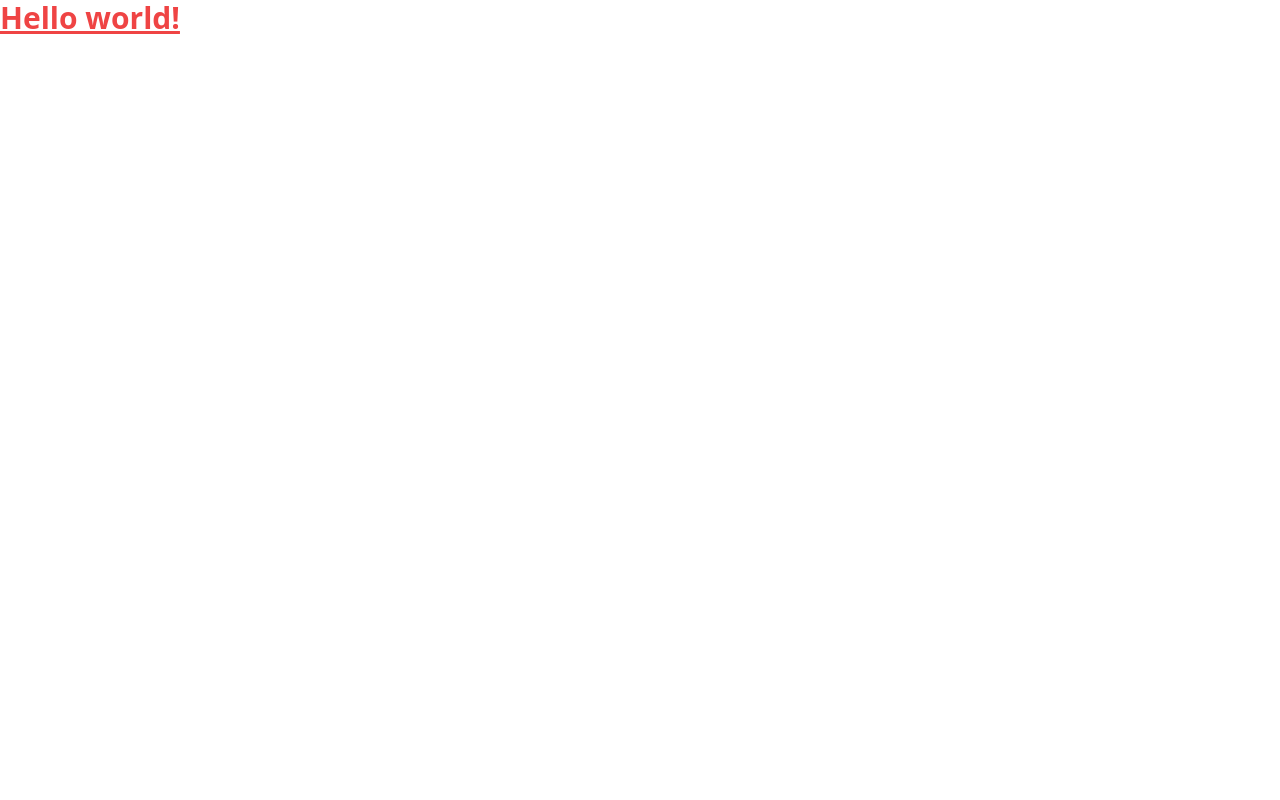
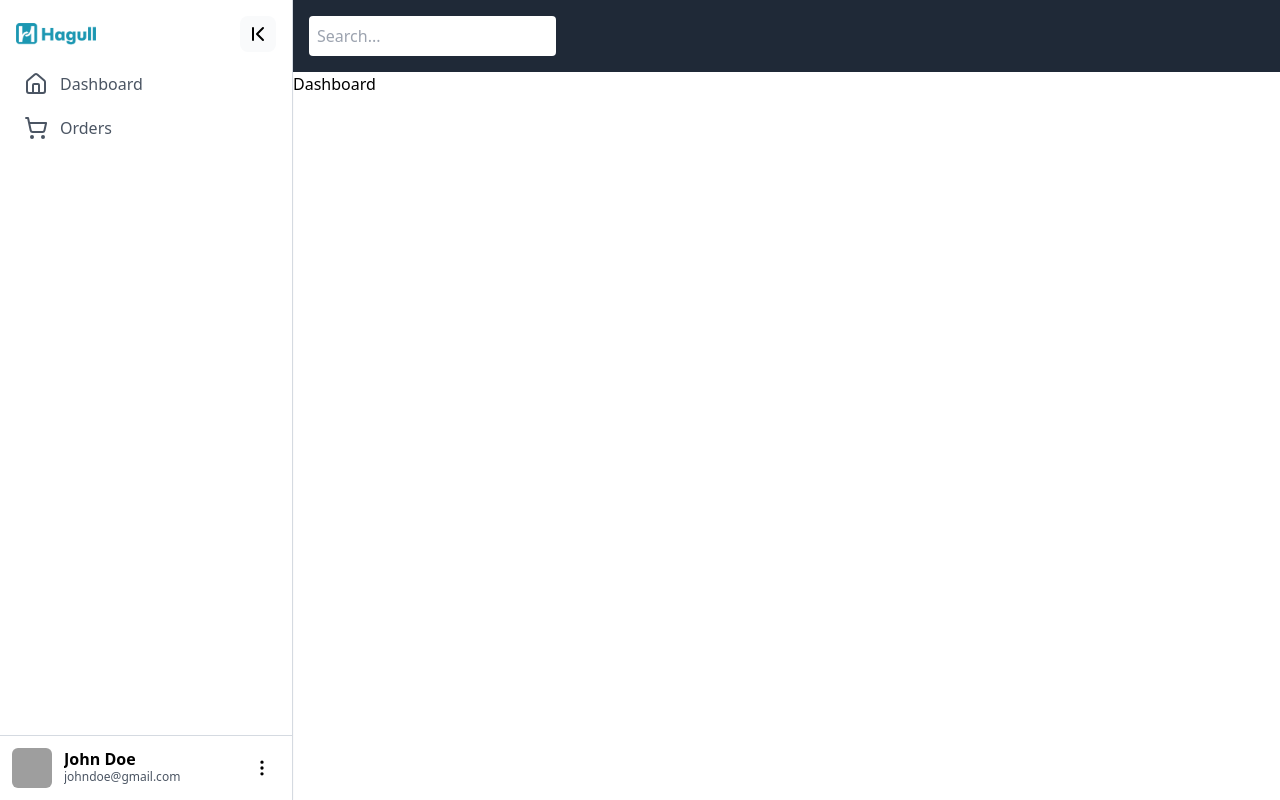
Before and after one commit to Onyedikachi123/hagull-dashboard2, a React (Vite) app: page / in a window 1280 px wide. Built offline with nearby package versions, Linux system fonts and the light colour scheme; grey boxes are pictures that could not be loaded.

Commit message:
added sidebar and navabr but not done

```diff
--- a/package.json
+++ b/package.json
@@ -10,8 +10,10 @@
     "preview": "vite preview"
   },
   "dependencies": {
+    "lucide-react": "^0.350.0",
     "react": "^18.2.0",
-    "react-dom": "^18.2.0"
+    "react-dom": "^18.2.0",
+    "react-router-dom": "^6.22.2"
   },
   "devDependencies": {
     "@types/react": "^18.2.56",
--- a/src/App.jsx
+++ b/src/App.jsx
@@ -1,11 +1,29 @@
+import { Route, BrowserRouter as Router, Routes } from "react-router-dom";
+import Sidebar from './components/Sidebar';
+import Navbar from './components/Navbar';
+import Dashboard from './pages/Dashboard';
+import Orders from './pages/Orders';
+import SidebarItem from './components/SidebarItem';
+import { Home as HomeIcon, ShoppingCart as OrdersIcon } from 'lucide-react';
 
-
-const App = () => {
+function App() {
   return (
-    <div>
-      <h1 className="text-3xl font-bold underline text-red-500">Hello world!</h1>
-    </div>
+    <Router>
+      <main className="flex">
+      <Sidebar>
+          <SidebarItem icon={<HomeIcon />} text="Dashboard" to="/" />
+          <SidebarItem icon={<OrdersIcon />} text="Orders" to="/orders" />
+        </Sidebar>
+        <div className="flex-1">
+          <Navbar />
+          <Routes>
+            <Route path="/" element={<Dashboard />} />
+            <Route path="/orders" element={<Orders />} />
+          </Routes>
+        </div>
+      </main>
+    </Router>
   );
-};
+}
 
 export default App;
--- /dev/null
+++ b/src/components/Navbar.jsx
@@ -0,0 +1,17 @@
+const Navbar = () => {
+    return (
+      <nav className="bg-gray-800 text-white p-4">
+        <div className="container mx-auto flex justify-between items-center">
+          <div>
+            <input
+              type="text"
+              placeholder="Search..."
+              className="rounded p-2"
+            />
+          </div>
+        </div>
+      </nav>
+    );
+  };
+
+  export default Navbar;
--- /dev/null
+++ b/src/components/Sidebar.jsx
@@ -0,0 +1,54 @@
+import { useState, createContext } from "react";
+import { MoreVertical, ChevronFirst, ChevronLast } from "lucide-react";
+import logo from "../assets/logo.png";
+
+export const SidebarContext = createContext();
+
+const Sidebar = ({ children }) => {
+  const [expanded, setExpanded] = useState(true);
+
+  return (
+    <aside className="h-screen">
+      <nav className="h-full flex flex-col bg-white border-r shadow-sm">
+        <div className="p-4 pb-2 flex justify-between items-center">
+          <img
+            src={logo}
+            className={`overflow-hidden transition-all ${
+              expanded ? "w-20" : "w-0"
+            }`}
+            alt=""
+          />
+          <button
+            onClick={() => setExpanded((curr) => !curr)}
+            className="p-1.5 rounded-lg bg-gray-50 hover:bg-gray-100"
+          >
+            {expanded ? <ChevronFirst /> : <ChevronLast />}
+          </button>
+        </div>
+        <SidebarContext.Provider value={{ expanded }}>
+          <ul className="flex-1 px-3">{children}</ul>
+        </SidebarContext.Provider>
+        <div className="border-t flex p-3">
+          <img
+            src="https://ui-avatars.com/api/?background=c7d2fe&color=3730a3&bold=true"
+            alt=""
+            className="w-10 h-10 rounded-md"
+          />
+          <div
+            className={`flex justify-between items-center overflow-hidden transition-all ${
+              expanded ? "w-52 ml-3" : "w-0"
+            }`}
+          >
+            <div className="leading-4">
+              <h4 className="font-semibold">John Doe</h4>
+              <span className="text-xs text-gray-600">johndoe@gmail.com</span>
+            </div>
+            <MoreVertical size={20} />
+          </div>
+        </div>
+      </nav>
+    </aside>
+  );
+};
+
+export default Sidebar;
--- /dev/null
+++ b/src/components/SidebarItem.jsx
@@ -0,0 +1,27 @@
+import { useContext } from 'react';
+import { SidebarContext } from './Sidebar';
+import { Link } from 'react-router-dom';
+
+
+const SidebarItem = ({ icon, text, active, alert, to }) => {
+  const { expanded } = useContext(SidebarContext);
+
+  return (
+    <li className={`relative flex items-center py-2 px-3 my-1 font-medium rounded-md cursor-pointer transition-colors group ${active ? 'bg-gradient-to-tr from-indigo-200 to-indigo-100 text-indigo-800' : 'hover:bg-indigo-50 text-gray-600'}`}>
+    <Link to={to} className="flex items-center w-full">
+      {icon}
+      <span className={`overflow-hidden transition-all ${expanded ? 'w-52 ml-3' : 'w-0'}`}>
+        {text}
+      </span>
+    </Link>
+    {alert && <div className={`absolute right-2 w-2 h-2 rounded bg-indigo-400 ${expanded ? '' : 'top-2'}`}/>}
+    {!expanded && (
+      <div className={`absolute left-full rounded-md px-2 py-1 ml-6 bg-indigo-100 text-indigo-800 text-sm invisible opacity-20 -translate-x-3 transition-all group-hover:visible group-hover:opacity-100 group-hover:translate-x-0`}>
+        {text}
+      </div>
+    )}
+  </li>
+  );
+};
+
+export default SidebarItem;
--- /dev/null
+++ b/src/pages/Dashboard.jsx
@@ -0,0 +1,9 @@
+
+
+const Dashboard = () => {
+  return (
+    <div>Dashboard</div>
+  )
+}
+
+export default Dashboard
--- /dev/null
+++ b/src/pages/Orders.jsx
@@ -0,0 +1,9 @@
+
+
+const Orders = () => {
+  return (
+    <div>Orders</div>
+  )
+}
+
+export default Orders
```
Also changed, not shown: src/assets/logo.png (added), 1 other file (tests, documents, lock files or other folders).
